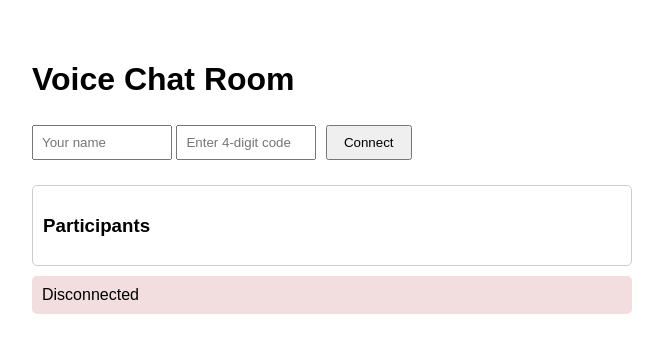
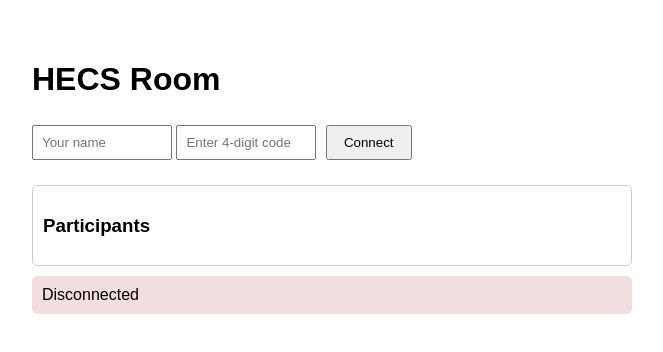
Before and after one commit to qrave1/HECS-Voice, a plain HTML site: page web/index.html in a window 1280 px wide. Shown: the whole page, without its empty margins (308-971 px from the left). Drawn offline with Linux system fonts and the light colour scheme.

Commit message:
small changes

```diff
--- a/web/index.html
+++ b/web/index.html
@@ -2,7 +2,7 @@
 <html lang="en">
 <head>
     <meta charset="UTF-8">
-    <title>Voice Room</title>
+    <title>HECS Voice</title>
     <style>
         body {
             font-family: Arial, sans-serif;
@@ -56,7 +56,7 @@
     </style>
 </head>
 <body>
-<h1>Voice Chat Room</h1>
+<h1>HECS Room</h1>
 
 <div id="connectPanel">
     <div id="connectPanel">
```
Also changed, not shown: 1 other file.
